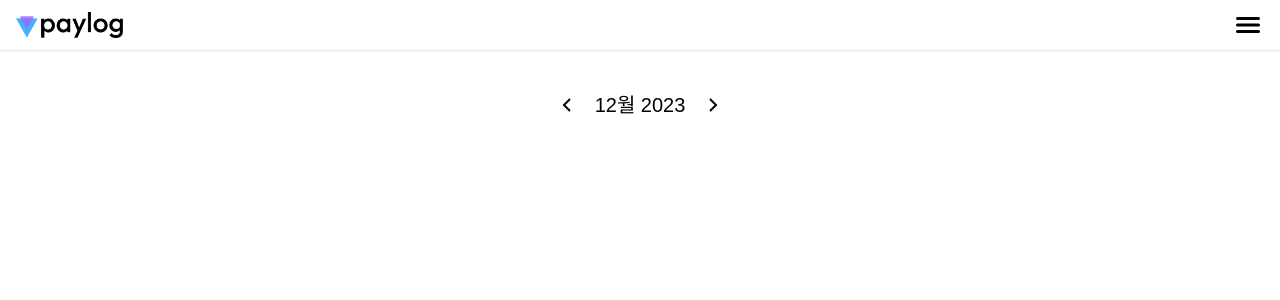
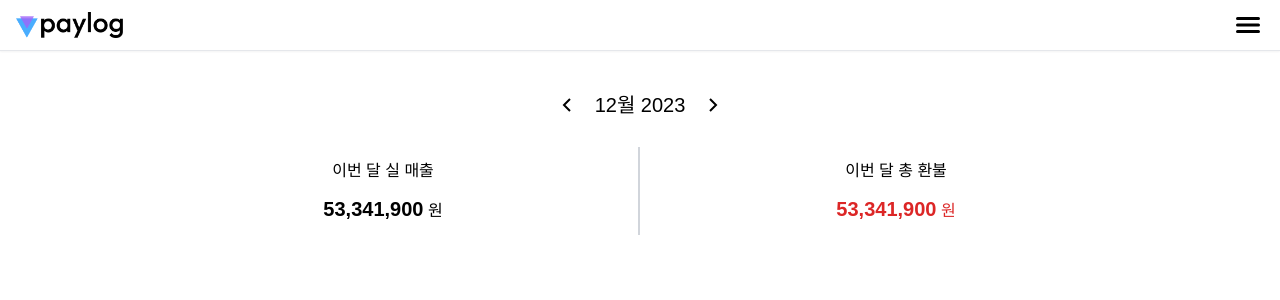
Before and after one commit to seyoung97/paylog_front, a React (Vite) app: page / in a window 1280 px wide. Shown: the top 300 px of the page. Built offline with nearby package versions, Linux system fonts and the light colour scheme.

Commit message:
Design KAN-17: 월 매출, 환불 UI

```diff
--- /dev/null
+++ b/src/components/CurrentMonthSales.tsx
@@ -0,0 +1,20 @@
+type Props = {
+  title: string;
+};
+
+export default function CurrentMonthSales({ title }: Props) {
+  const fontColor = title === "이번 달 실 매출" ? "text-black" : "text-red-600";
+  const brStyle =
+    title === "이번 달 실 매출" ? "border-r-2 border-gray-300" : "";
+  //
+
+  return (
+    <div className={`flex flex-col items-center w-1/2 mt-7 py-3 ${brStyle}`}>
+      <h3>{title}</h3>
+      <div className="mt-3">
+        <span className={`text-xl font-bold ${fontColor}`}>53,341,900</span>
+        <span className={` ${fontColor}`}> 원</span>
+      </div>
+    </div>
+  );
+}
--- a/src/pages/RevenueCalendar.tsx
+++ b/src/pages/RevenueCalendar.tsx
@@ -12,6 +12,7 @@ import {
 import koLocale from "date-fns/locale/ko";
 
 import CalendarHeader from "../components/CalendarHeader";
+import CurrentMonthSales from "../components/currentMonthSales";
 
 export default function RevenueCalendar() {
   const [currentMonth, setCurrentMonth] = useState(new Date());
@@ -36,6 +37,10 @@ export default function RevenueCalendar() {
         onPrevMonthClick={handlePrevMonth}
         onNextMonthClick={handleNextMonth}
       />
+      <div className="flex w-4/5 m-auto">
+        <CurrentMonthSales title="이번 달 실 매출" />
+        <CurrentMonthSales title="이번 달 총 환불" />
+      </div>
     </div>
   );
 }
```
